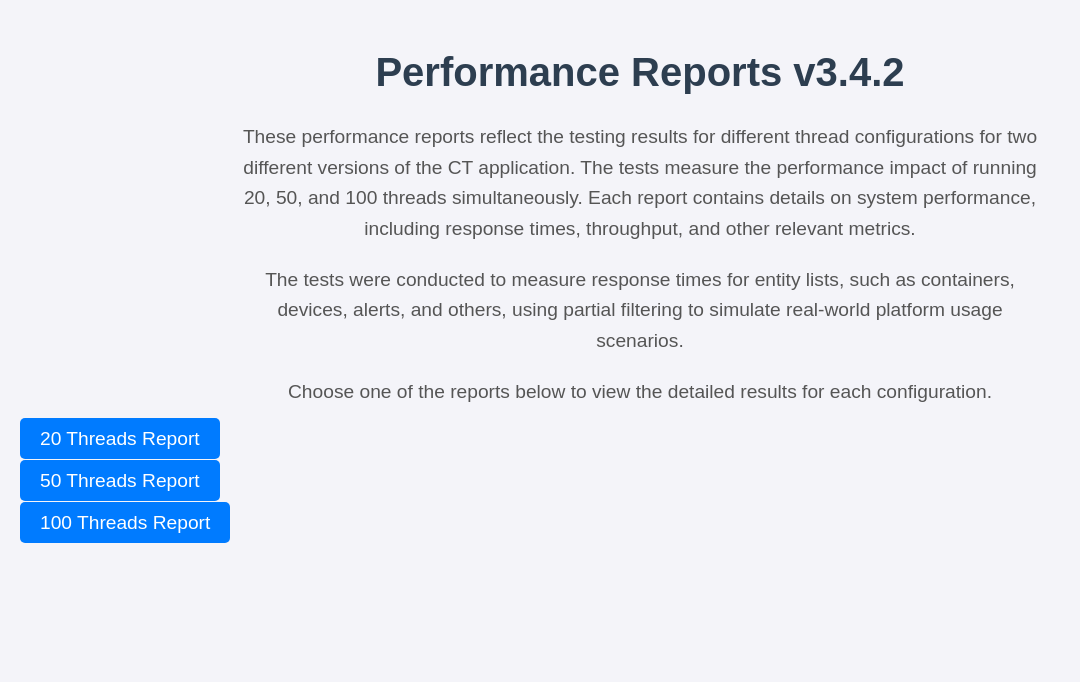
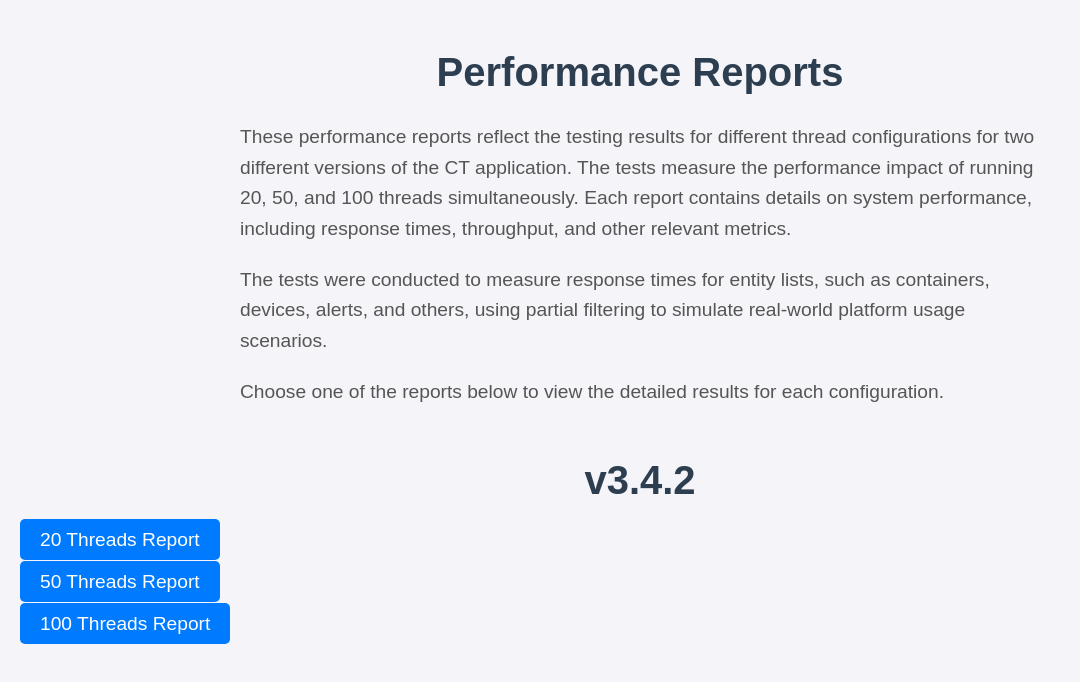
Before and after one commit to maybeKate/maybekate.github.io, a plain HTML site: page index.html in a window 1280 px wide. Shown: the whole page, without its empty margins (0-1080 px from the left). Drawn offline with Linux system fonts and the light colour scheme.

Commit message:
Update index.html

```diff
--- a/index.html
+++ b/index.html
@@ -28,7 +28,7 @@
       margin-left: auto;
       margin-right: auto;
       color: #555;
-      text-align: center;
+      text-align: left;
     }
 
     ul {
@@ -66,18 +66,15 @@
   </style>
 </head>
 <body>
-  <h1>Performance Reports v3.4.2</h1>
+  <h1>Performance Reports</h1>
 
   <!-- Доданий текст пояснення -->
-  <p>
-These performance reports reflect the testing results for different thread configurations for two different versions of the CT application. The tests measure the performance impact of running 20, 50, and 100 threads simultaneously. Each report contains details on system performance, including response times, throughput, and other relevant metrics. </p>
-
-  <p>The tests were conducted to measure response times for entity lists, such as containers, devices, alerts, and others, using partial filtering to simulate real-world platform usage scenarios.  </p>
-
+<p> These performance reports reflect the testing results for different thread configurations for two different versions of the CT application. The tests measure the performance impact of running 20, 50, and 100 threads simultaneously. Each report contains details on system performance, including response times, throughput, and other relevant metrics. </p>
+<p>The tests were conducted to measure response times for entity lists, such as containers, devices, alerts, and others, using partial filtering to simulate real-world platform usage scenarios.  </p>
 <p>Choose one of the reports below to view the detailed results for each configuration. </p>
 
 
-
+<h1>v3.4.2</h1>
   <ul>
     <li><a href="./v%203.4.2/20_threads_report/index.html">20 Threads Report</a></li>
     <li><a href="./v%203.4.2/50_threads_report/index.html">50 Threads Report</a></li>
```
